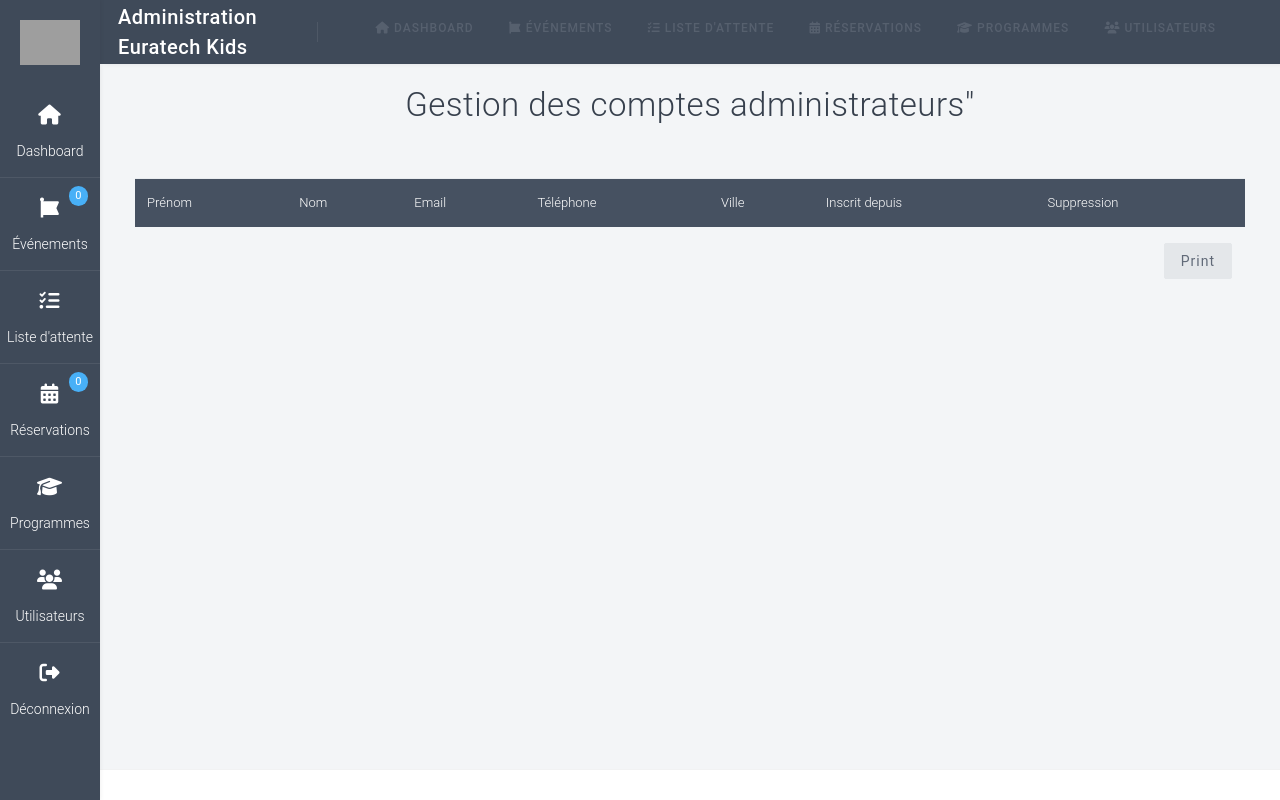
After one commit to JulienGrade/ETK-Project-V2, a Symfony app: template templates/admin/account/adminOwnerList.html.twig in a window 1280 px wide. The commit adds this page. Run offline with Twig, Linux system fonts and the light colour scheme; the template is opened without the code that fills it, so the values that code supplies are empty; some libraries are stand-ins or nearby versions; grey boxes are pictures that could not be loaded.

Commit message:
Create /admin/owner, fix request and manage navs

```diff
--- a/templates/admin/account/adminList.html.twig
+++ b/templates/admin/account/adminList.html.twig
@@ -4,7 +4,7 @@
 
 {% block body %}
         <div class="container">
-            {{ dump() }}
+            <h1 class="text-center mt-3">Gestion des utilisateurs</h1>
             <table class="table mt-5">
                 <thead class="bg-dark">
                 <tr>
@@ -17,7 +17,7 @@
                     <td>Suppression</td>
                 </tr>
                 </thead>
-                    {% for user in users %}
+                    {% for user in allUsers %}
 
                         <td>{{ user.firstName }}</td>
                         <td>{{ user.lastName }}</td>
@@ -44,7 +44,6 @@
 
             </table>
         </div>
-    {{ dump() }}
     <div class="text-right">
         <button type="button" class="btn btn-secondary" onclick="javascript:window.print();">Print</button>
     </div>
--- /dev/null
+++ b/templates/admin/account/adminOwnerList.html.twig
@@ -0,0 +1,51 @@
+{% extends 'admin/base.html.twig' %}
+
+{% block title %}Gestion des comptes admin{% endblock %}
+
+{% block body %}
+    <div class="container">
+        <h1 class="text-center mt-3">Gestion des comptes administrateurs"</h1>
+        <table class="table mt-5">
+            <thead class="bg-dark">
+            <tr>
+                <td>Prénom</td>
+                <td>Nom</td>
+                <td>Email</td>
+                <td>Téléphone</td>
+                <td>Ville</td>
+                <td>Inscrit depuis</td>
+                <td>Suppression</td>
+            </tr>
+            </thead>
+            {% for user in adminUsers %}
+
+                <td>{{ user.firstName }}</td>
+                <td>{{ user.lastName }}</td>
+                <td>{{ user.email }}</td>
+                <td>{{ user.phone }}</td>
+                <td>{{ user.city }}</td>
+                <td>{{ user.createdAt | date('d/m/Y') }}</td>
+                <td>
+                    {% if is_granted('ROLE_OWNER') %}
+                        {#                    <form action="{{ path('admin_users_delete', {'id': user.id }) }}" method="post">#}
+                        {#                        <input type="hidden" name="token" value="{{ csrf_token('delete') }}">#}
+                        {#                        <button> supprimer </button>#}
+                        {#                    </form>#}
+
+                        <form method="post" action="{{ path('admin_users_delete', {'id': user.id}) }}"
+                              onsubmit="return confirm('Êtes-vous sûr de vouloir supprimer cet utilisateur ?');">
+                            <input type="hidden" name="_token" value="{{ csrf_token('delete' ~ user.id) }}">
+                            <button class="btn btn-danger"> supprimer </button>
+                        </form>
+                    {% endif %}
+                </td>
+                </tr>
+            {% endfor %}
+
+        </table>
+    </div>
+    <div class="text-right">
+        <button type="button" class="btn btn-secondary mr-5" onclick="javascript:window.print();">Print</button>
+    </div>
+    {{ pagination.display() }}
+{% endblock %}
--- a/templates/admin/partials/sidebar.html.twig
+++ b/templates/admin/partials/sidebar.html.twig
@@ -4,7 +4,7 @@
 
         <div class="sidebar-profile">
             <div class="dropdown">
-                <span class="dropdown-toggle no-caret" data-toggle="dropdown"><img src="css/admin/img/logo-kids.png" alt="..."></span>
+                <span class="dropdown-toggle no-caret" data-toggle="dropdown"><img src="{{ asset('img/logo-kids.png') }}" alt="..."></span>
                 <div class="dropdown-menu">
                     <a class="dropdown-item" href="#"><i class="fas fa-users-cog"></i> Créer un nouvel admin</a>
                     <a class="dropdown-item" href="#"><i class="fas fa-user-shield"></i> Gérer les admin</a>
--- a/templates/admin/partials/topbar.html.twig
+++ b/templates/admin/partials/topbar.html.twig
@@ -69,7 +69,7 @@
                         <div class="dropdown-menu dropdown-menu-right">
                             <a class="dropdown-item" href="{{ path('admin_account_register') }}"><i class="fas fa-users-cog"></i> Créer un admin</a>
                             <a class="dropdown-item" href="{{ path('owner_account_register') }}"><i class="fas fa-users-cog"></i> Créer un propriétaire</a>
-                            <a class="dropdown-item" href="{{ path('admin_users_list') }}"><i class="fas fa-user-shield"></i> Gérer les admins</a>
+                            <a class="dropdown-item" href="{{ path('admin_owner_list') }}"><i class="fas fa-user-shield"></i> Gérer les admins</a>
                             <div class="dropdown-divider"></div>
                             <a class="dropdown-item" href="{{ path('admin_account_logout') }}"><i class="fas fa-sign-out-alt"></i> Se déconnecter</a>
                         </div>
```
Also changed, not shown: src/Controller/AdminAccountController.php (+43 -0 lines), src/DataFixtures/AppFixtures.php (+7 -1 lines), src/Service/StatsService.php (+15 -13 lines).
